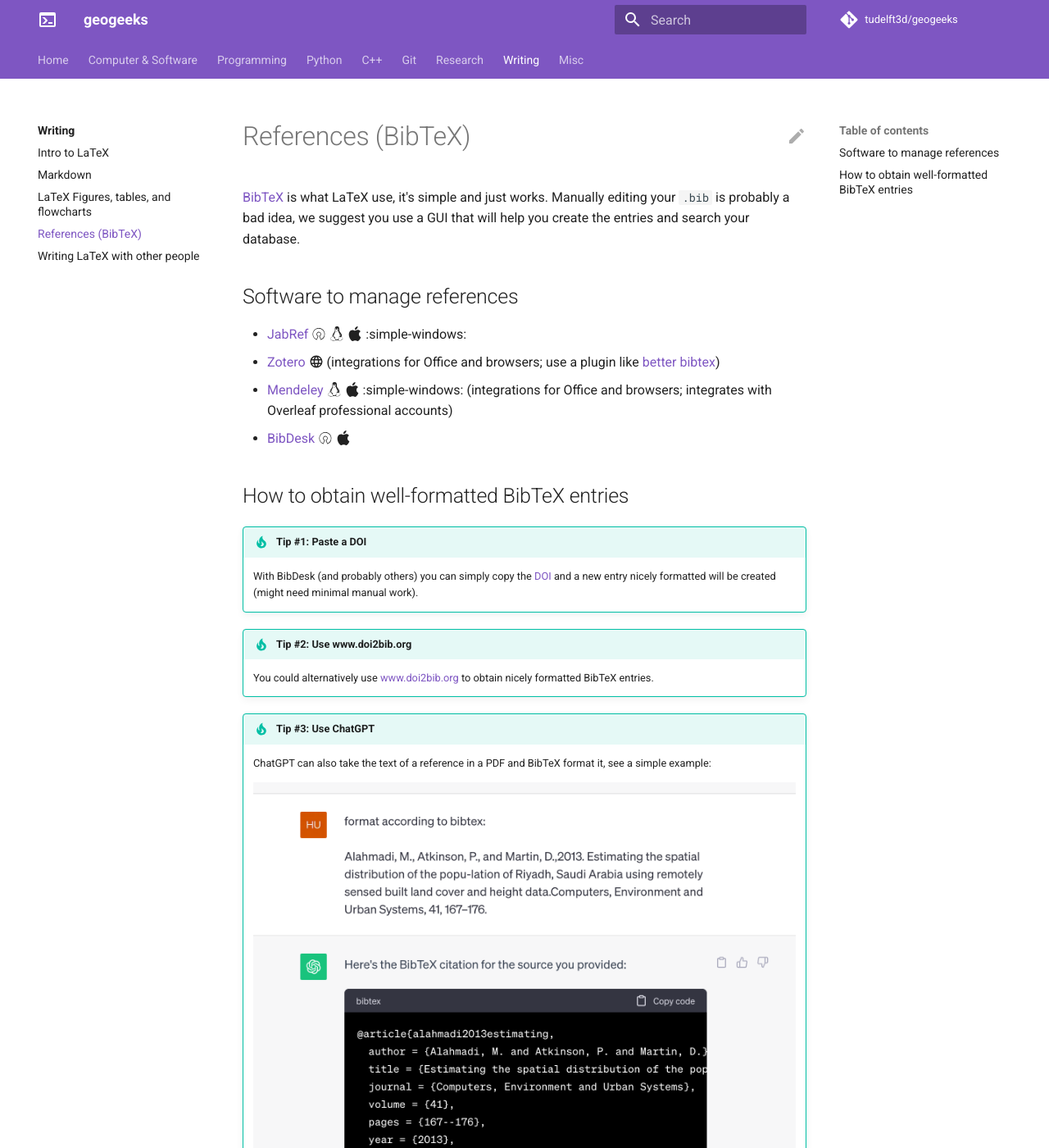
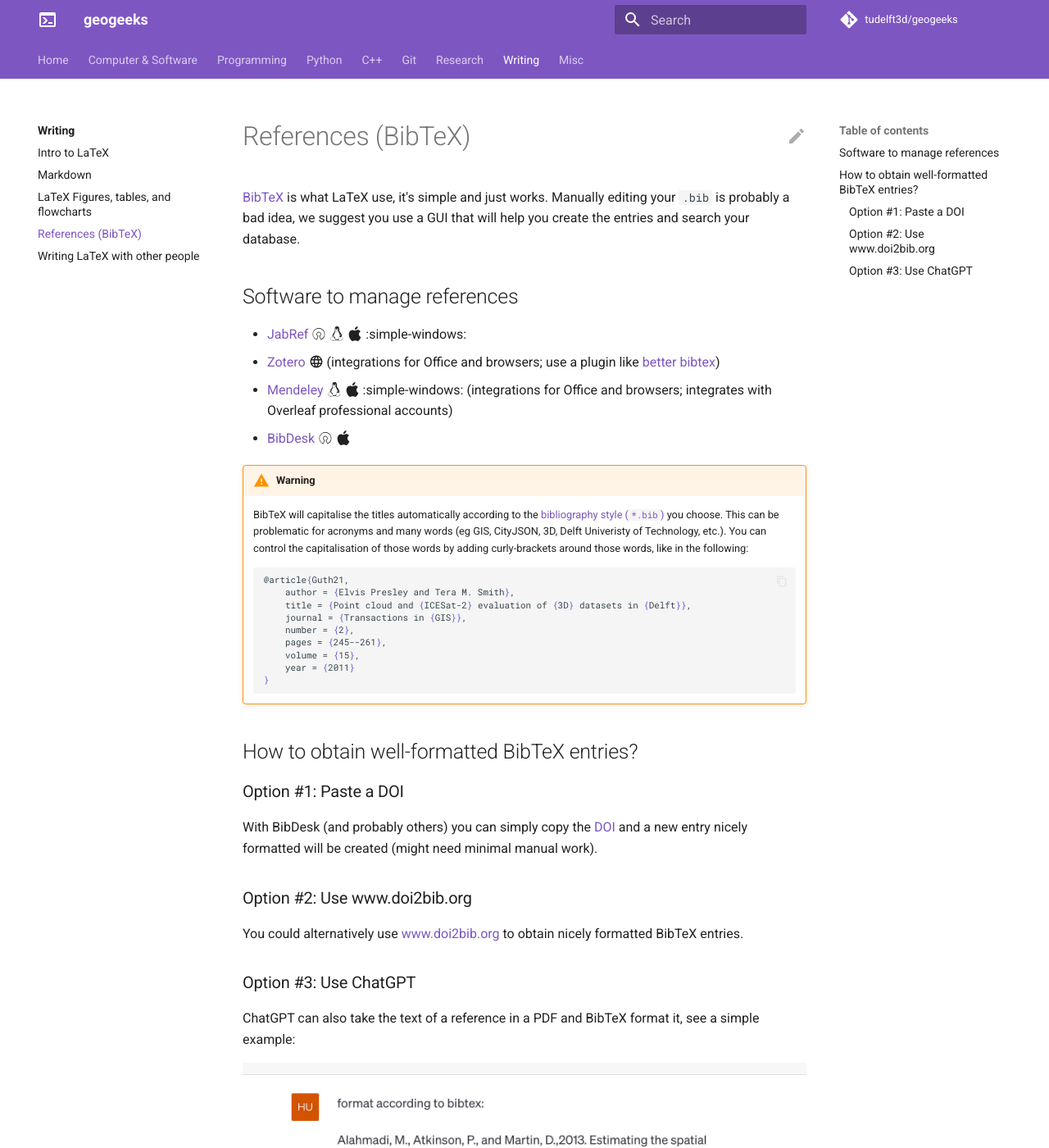
Before and after one commit to tudelft3d/geogeeks, an MkDocs documentation site: the page built from docs/writing/references.md, in a window 1280 px wide and 1400 px high. Shown: the whole window at 82% size. Built offline with MkDocs 1.6.1 and Material for MkDocs 9.7.7, drawn with Linux system fonts in a browser that asks for light colours; comment, search, counter and statistics services are not loaded.

Commit message:
Capitalise bibtex titles people

````diff
--- a/docs/writing/references.md
+++ b/docs/writing/references.md
@@ -14,19 +14,36 @@
   - [Mendeley](https://www.mendeley.com/) :simple-linux: :simple-apple: :simple-windows: (integrations for Office and browsers; integrates with Overleaf professional accounts)
   - [BibDesk](https://bibdesk.sourceforge.io) :material-open-source-initiative:  :simple-apple:
 
+!!! warning
+    BibTeX will capitalise the titles automatically according to the [bibliography style (`*.bib`)](https://www.overleaf.com/learn/latex/Bibtex_bibliography_styles) you choose.
+    This can be problematic for acronyms and many words (eg GIS, CityJSON, 3D, Delft Univeristy of Technology, etc.).
+    You can control the capitalisation of those words by adding curly-brackets around those words, like in the following:
+    ```tex
+    @article{Guth21,
+        author = {Elvis Presley and Tera M. Smith},
+        title = {Point cloud and {ICESat-2} evaluation of {3D} datasets in {Delft}},
+        journal = {Transactions in {GIS}},
+        number = {2},
+        pages = {245--261},
+        volume = {15},
+        year = {2011}
+    }
+    ```
 
-## How to obtain well-formatted BibTeX entries
+## How to obtain well-formatted BibTeX entries?
 
-!!! tip "Tip #1: Paste a DOI"
 
-    With BibDesk (and probably others) you can simply copy the [DOI](https://www.scribbr.com/citing-sources/what-is-a-doi/) and a new entry nicely formatted will be created (might need minimal manual work).
 
-!!! tip "Tip #2: Use www.doi2bib.org"
+### Option #1: Paste a DOI
 
-    You could alternatively use [www.doi2bib.org](https://www.doi2bib.org) to obtain nicely formatted BibTeX entries.
+With BibDesk (and probably others) you can simply copy the [DOI](https://www.scribbr.com/citing-sources/what-is-a-doi/) and a new entry nicely formatted will be created (might need minimal manual work).
 
-!!! tip "Tip #3: Use ChatGPT"
+### Option #2: Use www.doi2bib.org
 
-    ChatGPT can also take the text of a reference in a PDF and BibTeX format it, see a simple example:
+You could alternatively use [www.doi2bib.org](https://www.doi2bib.org) to obtain nicely formatted BibTeX entries.
 
-    ![](img/chatgpt.png)
+### Option #3: Use ChatGPT
+
+ChatGPT can also take the text of a reference in a PDF and BibTeX format it, see a simple example:
+
+![](img/chatgpt.png)
````
